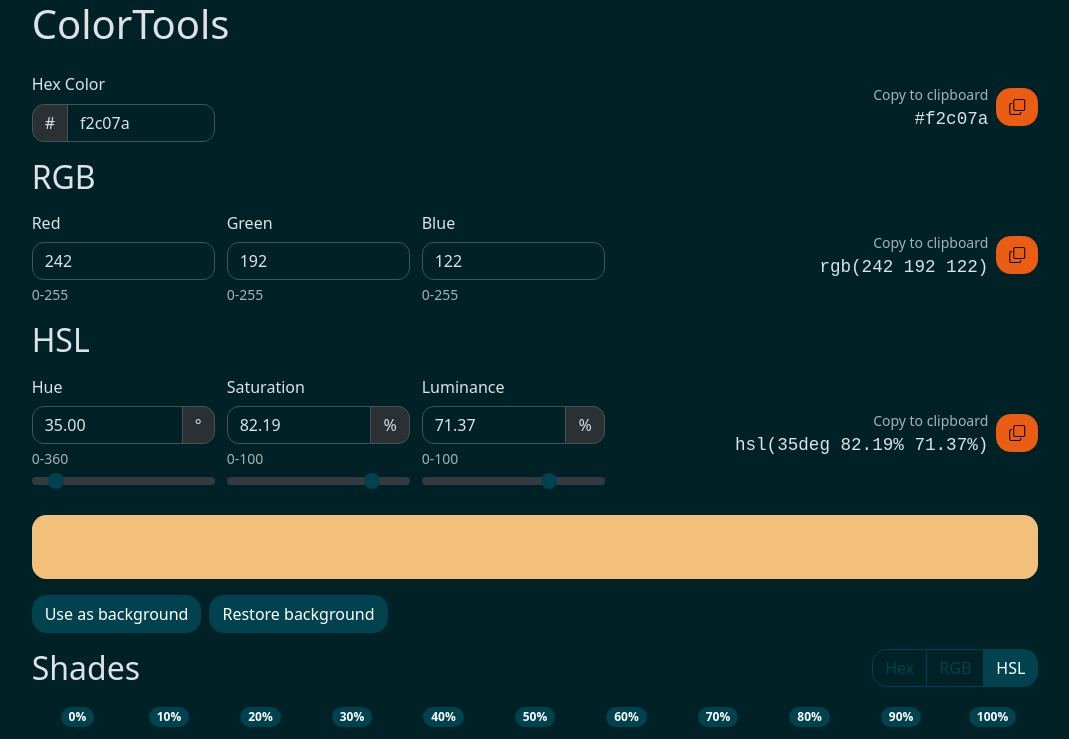
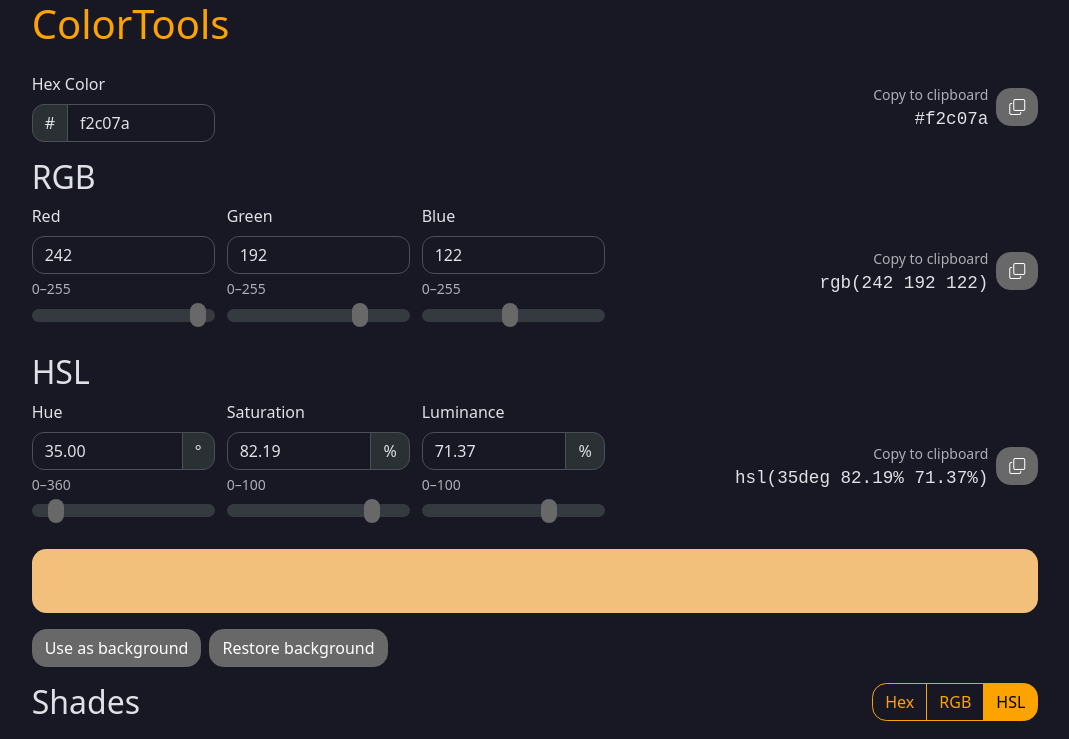
Before and after one commit to raywo/color-tools, an Angular app: page / in a window 1280 px wide. Shown: the top 739 px of the page, without its empty margins (105-1174 px from the left). Built offline with nearby package versions, Linux system fonts and the light colour scheme.

Commit message:
Replace input fields with reusable RangedInput component
Refactor RGB and HSL input components to use the newly created
`RangedInput` component for a more modular and reusable structure.
Adjust related styles and behaviors for consistency. Update global
styles to reflect design changes.

```diff
--- a/src/app/components/background-buttons/background-buttons.html
+++ b/src/app/components/background-buttons/background-buttons.html
@@ -1,13 +1,13 @@
 <div class="d-flex gap-2">
   <button type="button"
-          class="btn btn-primary"
+          class="btn btn-secondary"
           (click)="useAsBackground()"
           [disabled]="useBackground()">
     Use as background
   </button>
 
   <button type="button"
-          class="btn btn-primary"
+          class="btn btn-secondary"
           (click)="restoreBackground()">
     Restore background
   </button>
--- a/src/app/components/color-swatches/color-swatches.html
+++ b/src/app/components/color-swatches/color-swatches.html
@@ -32,7 +32,7 @@
   <tr>
     @for (step of swatchSteps(); track $index) {
       <th class="text-center">
-        <div class="badge text-bg-primary mb-2">
+        <div class="badge text-bg-secondary mb-2">
           {{ step * 100 | number: "1.0-0" }}%
         </div>
       </th>
--- a/src/app/components/hsl-input/hsl-input.html
+++ b/src/app/components/hsl-input/hsl-input.html
@@ -3,108 +3,36 @@
 <div class="input">
   <form class="input-form">
     <div class="input-a"
-         [class.was-validated]="hueField.touched || hueField.dirty">
-      <label for="hueField" class="col-1 col-form-label">Hue</label>
-      <div class="input-group">
-        <input type="number"
-               id="hueField"
-               class="form-control"
-               placeholder="0-255"
-               min="0"
-               max="360"
-               step="0.01"
-               name="hue"
-               [ngModel]="hueRead()"
-               (blur)="hueChanged(hueField.value)"
-               aria-describedby="hueHelp"
-               #hueField="ngModel">
-        <span class="input-group-text">°</span>
-      </div>
-      <div id="hueHelp" class="form-text">
-        0-360
-      </div>
-      <div class="invalid-feedback">
-        Please enter a number in the range 0–360.
-      </div>
-      <input type="range"
-             class="form-range"
-             min="0"
-             max="359.99"
-             step="0.01"
-             name="hue"
-             [ngModel]="hueRead()"
-             (ngModelChange)="hueChanged($event)"
-             #hueSlider="ngModel">
+         app-ranged-input
+         [value]="hue()"
+         (valueChange)="hueChanged($event)"
+         [precision]="2"
+         [min]="0"
+         [max]="360"
+         unit="°"
+         label="Hue">
     </div>
 
     <div class="input-b"
-         [class.was-validated]="saturationField.touched || saturationField.dirty">
-      <label for="saturationField" class="col-1 col-form-label">Saturation</label>
-      <div class="col input-group">
-        <input type="number"
-               id="saturationField"
-               class="form-control"
-               placeholder="0-255"
-               min="0"
-               max="100"
-               step="0.1"
-               name="saturation"
-               [ngModel]="saturationRead()"
-               (blur)="saturationChanged(saturationField.value)"
-               aria-describedby="saturationHelp"
-               #saturationField="ngModel">
-        <span class="input-group-text">%</span>
-      </div>
-      <div id="saturationHelp" class="form-text">
-        0-100
-      </div>
-      <div class="invalid-feedback">
-        Please enter a number in the range 0–100.
-      </div>
-      <input type="range"
-             class="form-range"
-             min="0"
-             max="100"
-             step="0.1"
-             name="saturation"
-             [ngModel]="saturationRead()"
-             (ngModelChange)="saturationChanged($event)"
-             #saturationSlider="ngModel">
+         app-ranged-input
+         [value]="saturation()"
+         (valueChange)="saturationChanged($event)"
+         [precision]="2"
+         [min]="0"
+         [max]="100"
+         unit="%"
+         label="Saturation">
     </div>
 
     <div class="input-c"
-         [class.was-validated]="luminanceField.touched || luminanceField.dirty">
-      <label for="luminanceField" class="col-1 col-form-label">Luminance</label>
-      <div class="col input-group">
-        <input type="number"
-               id="luminanceField"
-               class="form-control"
-               placeholder="0-255"
-               min="0"
-               max="100"
-               step="0.01"
-               name="luminance"
-               [ngModel]="luminanceRead()"
-               (blur)="luminanceChanged(luminanceField.value)"
-               aria-describedby="luminanceHelp"
-               #luminanceField="ngModel">
-        <span class="input-group-text">%</span>
-      </div>
-      <div id="luminanceHelp" class="form-text">
-        0-100
-      </div>
-      <div class="invalid-feedback">
-        Please enter a number in the range 0–100.
-      </div>
-      <input type="range"
-             class="form-range"
-             min="0"
-             max="100"
-             step="0.01"
-             name="luminance"
-             [ngModel]="luminanceRead()"
-             (ngModelChange)="luminanceChanged($event)"
-             #luminanceSlider="ngModel">
+         app-ranged-input
+         [value]="luminance()"
+         (valueChange)="luminanceChanged($event)"
+         [precision]="2"
+         [min]="0"
+         [max]="100"
+         unit="%"
+         label="Luminance">
     </div>
   </form>
 
--- a/src/app/components/hsl-input/hsl-input.ts
+++ b/src/app/components/hsl-input/hsl-input.ts
@@ -5,6 +5,7 @@ import {inHslAngleRange, inHslPercentRange} from '../../helpers/range.helper';
 import chroma from 'chroma-js';
 import {FormsModule, ReactiveFormsModule} from '@angular/forms';
 import {CopyCss} from '../copy-css/copy-css';
+import {RangedInput} from '../ranged-input/ranged-input';
 
 
 @Component({
@@ -12,7 +13,8 @@ import {CopyCss} from '../copy-css/copy-css';
   imports: [
     ReactiveFormsModule,
     FormsModule,
-    CopyCss
+    CopyCss,
+    RangedInput
   ],
   templateUrl: './hsl-input.html',
   styles: ``
@@ -23,22 +25,9 @@ export class HslInput implements OnInit, OnDestroy {
 
   private subscription?: Subscription;
 
-  protected readonly currentColor$ = this.colorService.currentColor$;
   protected readonly hue = signal<number | null>(0);
   protected readonly saturation = signal<number | null>(0);
   protected readonly luminance = signal<number | null>(0);
-
-  protected readonly hueRead = computed(() => {
-    return this.hue()?.toFixed(2) ?? 0;
-  });
-
-  protected readonly saturationRead = computed(() => {
-    return this.saturation()?.toFixed(2) ?? 0;
-  });
-
-  protected readonly luminanceRead = computed(() => {
-    return this.luminance()?.toFixed(2) ?? 0;
-  });
 
   private readonly color = computed(() => {
     const hue = this.hue();
@@ -73,20 +62,20 @@ export class HslInput implements OnInit, OnDestroy {
   }
 
 
-  protected hueChanged(value: string) {
-    this.hue.set(parseFloat(value));
+  protected hueChanged(value: number | null) {
+    this.hue.set(value ?? 0);
     this.colorChanged();
   }
 
 
-  protected saturationChanged(value: string) {
-    this.saturation.set(parseFloat(value));
+  protected saturationChanged(value: number | null) {
+    this.saturation.set(value ?? 0);
     this.colorChanged();
   }
 
 
-  protected luminanceChanged(value: string) {
-    this.luminance.set(parseFloat(value));
+  protected luminanceChanged(value: number | null) {
+    this.luminance.set(value ?? 0);
     this.colorChanged();
   }
 
--- /dev/null
+++ b/src/app/components/ranged-input/ranged-input.html
@@ -0,0 +1,34 @@
+<label [for]="fieldId()" class="form-label">
+  {{ label() }}
+</label>
+<div class="input-group">
+  <input type="number"
+         [id]="fieldId()"
+         class="form-control"
+         [placeholder]="placeholder()"
+         [min]="min()"
+         [max]="max()"
+         [step]="step()"
+         name="value"
+         [ngModel]="valueRead()"
+         (blur)="valueChanged(valueField.value)"
+         [attr.aria-describedby]="helpId()"
+         #valueField="ngModel">
+  @if (unit()) {
+    <span class="input-group-text">{{unit()}}</span>
+  }
+</div>
+<div [id]="helpId()" class="form-text">
+  {{ placeholder() }}
+</div>
+<div class="invalid-feedback">
+  Please enter a number in the range {{ placeholder() }}.
+</div>
+<input type="range"
+       class="form-range"
+       [min]="min()"
+       [max]="max()"
+       [step]="step()"
+       name="valueRange"
+       [ngModel]="valueRead()"
+       (ngModelChange)="valueChanged($event)">
--- /dev/null
+++ b/src/app/components/ranged-input/ranged-input.ts
@@ -0,0 +1,54 @@
+import {Component, computed, input, model, viewChild} from '@angular/core';
+import {FormsModule, NgModel, ReactiveFormsModule} from '@angular/forms';
+
+
+@Component({
+  selector: 'div[app-ranged-input]',
+  imports: [
+    ReactiveFormsModule,
+    FormsModule
+  ],
+  templateUrl: './ranged-input.html',
+  styles: ``,
+  host: {
+    "[class.was-validated]": "valueField().touched || valueField().dirty"
+  }
+})
+export class RangedInput {
+
+  protected readonly valueField = viewChild.required<NgModel>("valueField");
+
+  protected readonly valueRead = computed(() => {
+    return this.value()?.toFixed(this.precision()) ?? 0;
+  });
+
+  protected readonly placeholder = computed(() => {
+    return `${this.min()}–${this.max()}`;
+  });
+
+  protected readonly step = computed(() => {
+    return 1 / (10 ** this.precision());
+  });
+
+  protected readonly fieldId = computed(() => {
+    return `value-${crypto.randomUUID()}`;
+  });
+
+  protected readonly helpId = computed(() => {
+    return `value-help-${this.fieldId()}`;
+  });
+
+
+  public readonly value = model.required<number | null>();
+  public readonly label = input.required<string>();
+  public readonly min = input<number>(0);
+  public readonly max = input<number>(100);
+  public readonly precision = input<number>(2);
+  public readonly unit = input<string | null>(null);
+
+
+  protected valueChanged(value: string) {
+    this.value.set(parseFloat(value));
+  }
+
+}
--- a/src/app/components/rgb-input/rgb-input.html
+++ b/src/app/components/rgb-input/rgb-input.html
@@ -3,72 +3,33 @@
 <div class="input">
   <form class="input-form">
     <div class="input-a"
-         [class.was-validated]="redField.touched || redField.dirty">
-      <label for="redField" class="col-form-label">Red</label>
-      <input type="number"
-             id="redField"
-             class="form-control"
-             placeholder="0-255"
-             min="0"
-             [max]="255"
-             step="1"
-             name="red"
-             [ngModel]="redRead()"
-             (blur)="redChanged(redField.value)"
-             aria-describedby="redHelp"
-             #redField="ngModel">
-      <div id="redHelp" class="form-text">
-        0-255
-      </div>
-      <div class="invalid-feedback">
-        Please enter a number in the range 0–255.
-      </div>
+         app-ranged-input
+         [value]="red()"
+         (valueChange)="redChanged($event)"
+         [precision]="0"
+         [min]="0"
+         [max]="255"
+         label="Red">
     </div>
 
     <div class="input-b"
-         [class.was-validated]="greenField.touched || greenField.dirty">
-      <label for="greenField" class="col-1 col-form-label">Green</label>
-      <input type="number"
-             id="greenField"
-             class="form-control"
-             placeholder="0-255"
-             min="0"
-             max="255"
-             step="1"
-             name="green"
-             [ngModel]="greenRead()"
-             (blur)="greenChanged(greenField.value)"
-             aria-describedby="greenHelp"
-             #greenField="ngModel">
-      <div id="greenHelp" class="form-text">
-        0-255
-      </div>
-      <div class="invalid-feedback">
-        Please enter a number in the range 0–255.
-      </div>
+         app-ranged-input
+         [value]="green()"
+         (valueChange)="greenChanged($event)"
+         [precision]="0"
+         [min]="0"
+         [max]="255"
+         label="Green">
     </div>
 
     <div class="input-c"
-         [class.was-validated]="blueField.touched || blueField.dirty">
-      <label for="blueField" class="col-1 col-form-label">Blue</label>
-      <input type="number"
-             id="blueField"
-             class="form-control"
-             placeholder="0-255"
-             min="0"
-             max="255"
-             step="1"
-             name="blue"
-             [ngModel]="blueRead()"
-             (blur)="blueChanged(blueField.value)"
-             aria-describedby="blueHelp"
-             #blueField="ngModel">
-      <div id="blueHelp" class="form-text">
-        0-255
-      </div>
-      <div class="invalid-feedback">
-        Please enter a number in the range 0–255.
-      </div>
+         app-ranged-input
+         [value]="blue()"
+         (valueChange)="blueChanged($event)"
+         [precision]="0"
+         [min]="0"
+         [max]="255"
+         label="Blue">
     </div>
   </form>
 
--- a/src/app/components/rgb-input/rgb-input.ts
+++ b/src/app/components/rgb-input/rgb-input.ts
@@ -5,6 +5,7 @@ import {Subscription} from 'rxjs';
 import chroma from 'chroma-js';
 import {inRgbRange} from '../../helpers/range.helper';
 import {CopyCss} from '../copy-css/copy-css';
+import {RangedInput} from '../ranged-input/ranged-input';
 
 
 @Component({
@@ -12,7 +13,8 @@ import {CopyCss} from '../copy-css/copy-css';
   imports: [
     ReactiveFormsModule,
     FormsModule,
-    CopyCss
+    CopyCss,
+    RangedInput
   ],
   templateUrl: './rgb-input.html',
   styles: ``
@@ -23,23 +25,9 @@ export class RgbInput implements OnInit, OnDestroy {
 
   private subscription?: Subscription;
 
-  protected readonly currentColor$ = this.colorService.currentColor$;
   protected readonly red = signal<number | null>(0);
   protected readonly green = signal<number | null>(0);
   protected readonly blue = signal<number | null>(0);
-
-  protected readonly redRead = computed(() => {
-    return this.red()?.toFixed(0) ?? 0;
-  });
-
-  protected readonly greenRead = computed(() => {
-    return this.green()?.toFixed(0) ?? 0;
-  });
-
-  protected readonly blueRead = computed(() => {
-    return this.blue()?.toFixed(0) ?? 0;
-  });
-
 
   private readonly color = computed(() => {
     const red = this.red();
@@ -70,20 +58,20 @@ export class RgbInput implements OnInit, OnDestroy {
   }
 
 
-  protected redChanged(value: string) {
-    this.red.set(parseFloat(value));
+  protected redChanged(value: number | null) {
+    this.red.set(value ?? 0);
     this.colorChanged();
   }
 
 
-  protected greenChanged(value: string) {
-    this.green.set(parseFloat(value));
+  protected greenChanged(value: number | null) {
+    this.green.set(value ?? 0);
     this.colorChanged();
   }
 
 
-  protected blueChanged(value: string) {
-    this.blue.set(parseFloat(value));
+  protected blueChanged(value: number | null) {
+    this.blue.set(value ?? 0);
     this.colorChanged();
   }
 
--- a/src/app/styles/_bootstrap-custom.scss
+++ b/src/app/styles/_bootstrap-custom.scss
@@ -4,13 +4,19 @@
   // Colors
   $primary: vars.$primary,
   $secondary: vars.$secondary,
+  $border-color: vars.$primary,
+
+
+  // Dark mode colors
+  $body-bg-dark: vars.$body-bg-dark,
 
   // Radii
   $border-radius: 0.9rem,
   $border-radius-sm: 0.75rem,
   $input-border-radius: 0.75rem,
 
-  // Dark mode colors
-  //$body-color-dark: vars.$body-bg-dark,
-  $body-bg-dark: vars.$body-bg-dark,
+  // Sliders
+  $form-range-track-height: 0.8rem,
+  $form-range-thumb-height: 1.5rem,
+  $form-range-thumb-bg: var(--bs-secondary),
 );
--- a/src/app/styles/_variables.scss
+++ b/src/app/styles/_variables.scss
@@ -1,6 +1,6 @@
-$primary: hsl(189.11, 100%, 15.49%);
-$secondary: hsl(20.56, 85.04%, 49.8%);
+$primary: hsl(38.66deg 100% 49.61%);
+$secondary: hsl(0deg 0% 40.64%);
 
 // Dark mode
-$primary-dark: #00363f; // hsl(210, 29.03%, 20.31%);
-$body-bg-dark: hsl(188.57deg 100% 7.49%); //hsl(211.76, 29.82%, 11.18%); // = #141c25;
+$primary-dark: hsl(38.66deg 100% 49.61%);
+$body-bg-dark: hsl(246.16deg 22.47% 11.6%);
--- a/src/styles.scss
+++ b/src/styles.scss
@@ -7,20 +7,13 @@
 
 
 :root, :host {
-  --ct-heading-start-color: red; //hsl(189.11, 100%, 15.49%);
-  --ct-heading-end-color: purple; // hsl(20.56, 85.04%, 49.8%);
+  --ct-heading-start-color: var(--bs-primary); //hsl(189.11, 100%, 15.49%);
+  --ct-heading-end-color: var(--bs-secondary); // hsl(20.56, 85.04%, 49.8%);
 }
 
-//h1 {
-//  color: var(--ct-heading-start-color);
-//  background: linear-gradient(
-//      to bottom right,
-//      var(--ct-heading-start-color),
-//      var(--ct-heading-end-color)
-//  );
-//  -webkit-background-clip: text;
-//  -webkit-text-fill-color: transparent;
-//}
+h1 {
+  color: var(--bs-primary);
+}
 
 body {
   background-color: var(--ct-body-bg, var(--bs-body-bg));
@@ -56,7 +49,7 @@ table.color-swatches {
 .input-form {
   display: grid;
   gap: 0.75rem;
-  grid-template-areas: "a b c" ;
+  grid-template-areas: "a b c";
   grid-template-columns: repeat(3, 20ch);
 
   .input-a {
```
